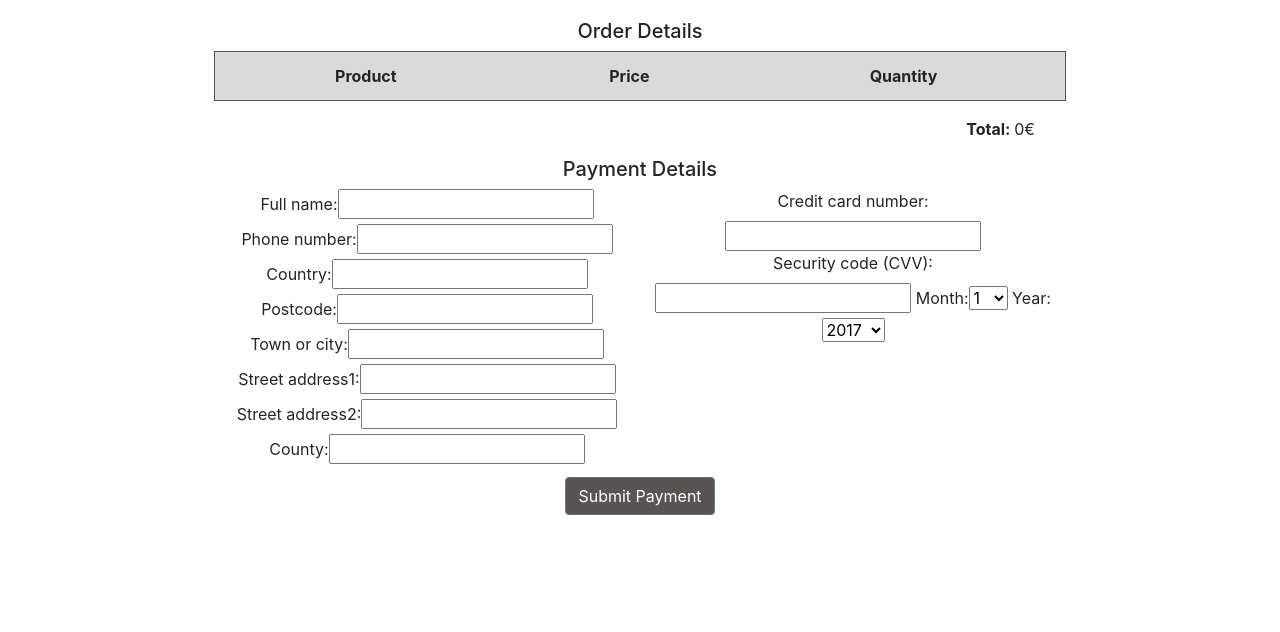
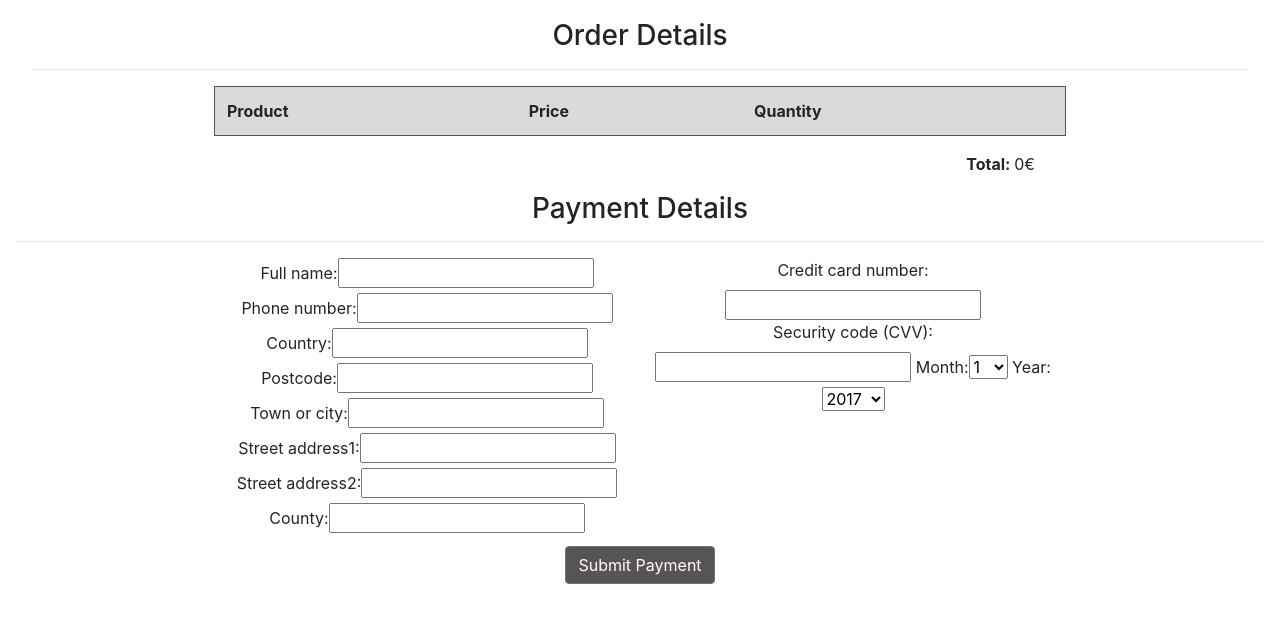
Before and after one commit to 3PU/2nd-paw, a Django app: page /checkout/ in a window 1280 px wide. Shown: the part 61-693 px from the top of the page. Run offline with Django 3.2, Linux system fonts and the light colour scheme; the visitor is signed in with stand-in values (Sample User, id 1); lists and menus that the app fills with data are empty; some libraries are stand-ins or nearby versions.

Commit message:
Changed table text to left align and added headline class

```diff
--- a/checkout/templates/checkout.html
+++ b/checkout/templates/checkout.html
@@ -17,20 +17,21 @@
 
 {% block page_content %}
     <div class="products-container checkout-products-table">
-        <div class="col-md-12 text-center">
-            <h5>Order Details</h5>
+        <div class="col-md-12 text-center checkout-headline">
+            <h3>Order Details</h3>
+            <hr>
         </div>
         <div class="row justify-content-center">
             <table class="table col-8 table-borderless table-hover">
                 <thead>
-                    <tr class="table-active">
+                    <tr class="table-active text-left">
                         <th scope="col">Product</th>
                         <th scope="col">Price</th>
                         <th scope="col">Quantity</th>
                     </tr>
                 </thead>
                 {% for item in cart_items %}
-                    <tr>
+                    <tr class="text-left">
                         <td>{{ item.product.title }}</td>
                         <td>{{ item.product.price }}€</td>
                         <td>{{ item.quantity }}</td>
@@ -48,8 +49,9 @@
                 <div class="alert-message block-message error" id="stripe-error-message"></div>
             </div>
             <div class="row justify-content-center">
-                <div class="col-md-12 text-center">
-                    <h5>Payment Details</h5>
+                <div class="col-md-12 text-center checkout-headline">
+                    <h3>Payment Details</h3>
+                    <hr>
                 </div>
                 <div class="col-xs-10 col-sm-5 col-lg-4">
                     {{ order_form | as_bootstrap }}
@@ -60,7 +62,7 @@
                 </div>
                 <div class="col-md-12 text-center">
                     {% csrf_token %}
-                    <input class=" btn btn-secondary text-center" id="submit_payment_btn" name="commit" type="submit" value="Submit Payment">
+                    <input class="btn btn-secondary text-center" id="submit_payment_btn" name="commit" type="submit" value="Submit Payment">
                 </div>
             </div>
         </form>
```
